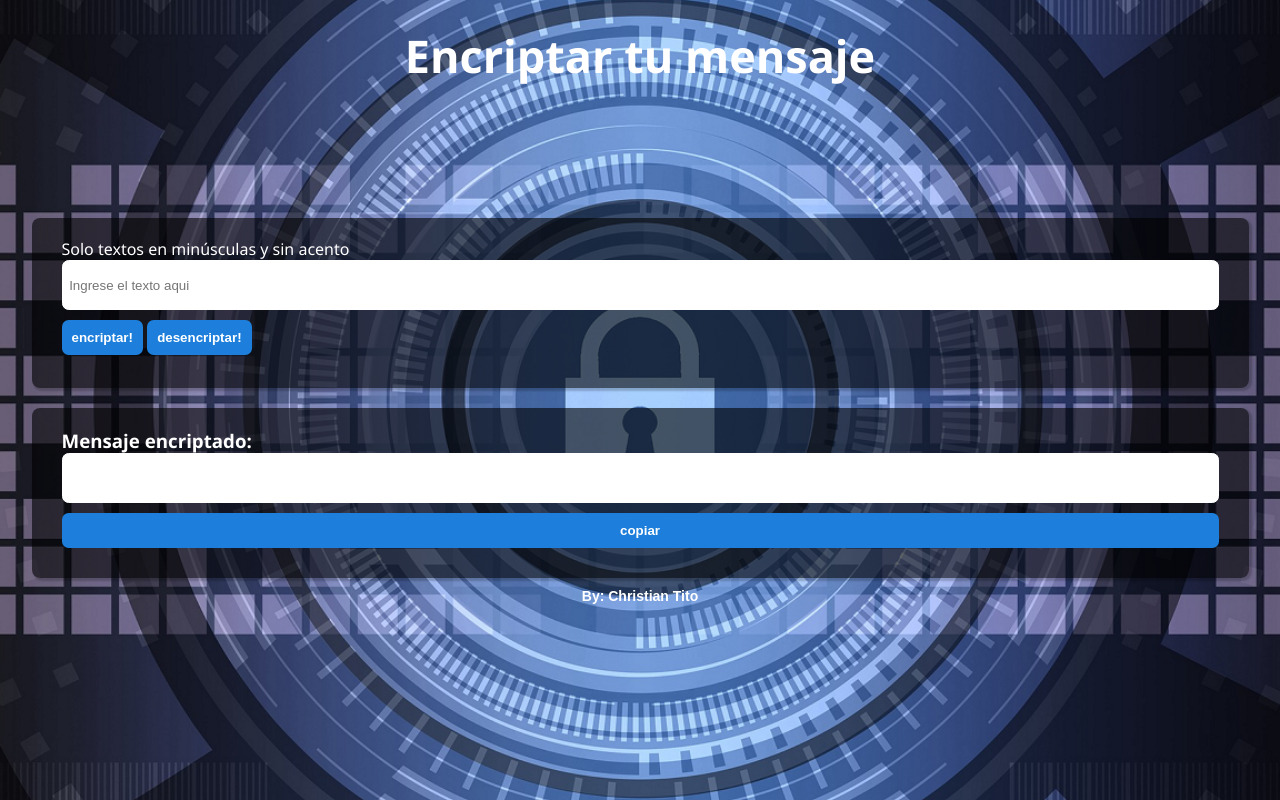
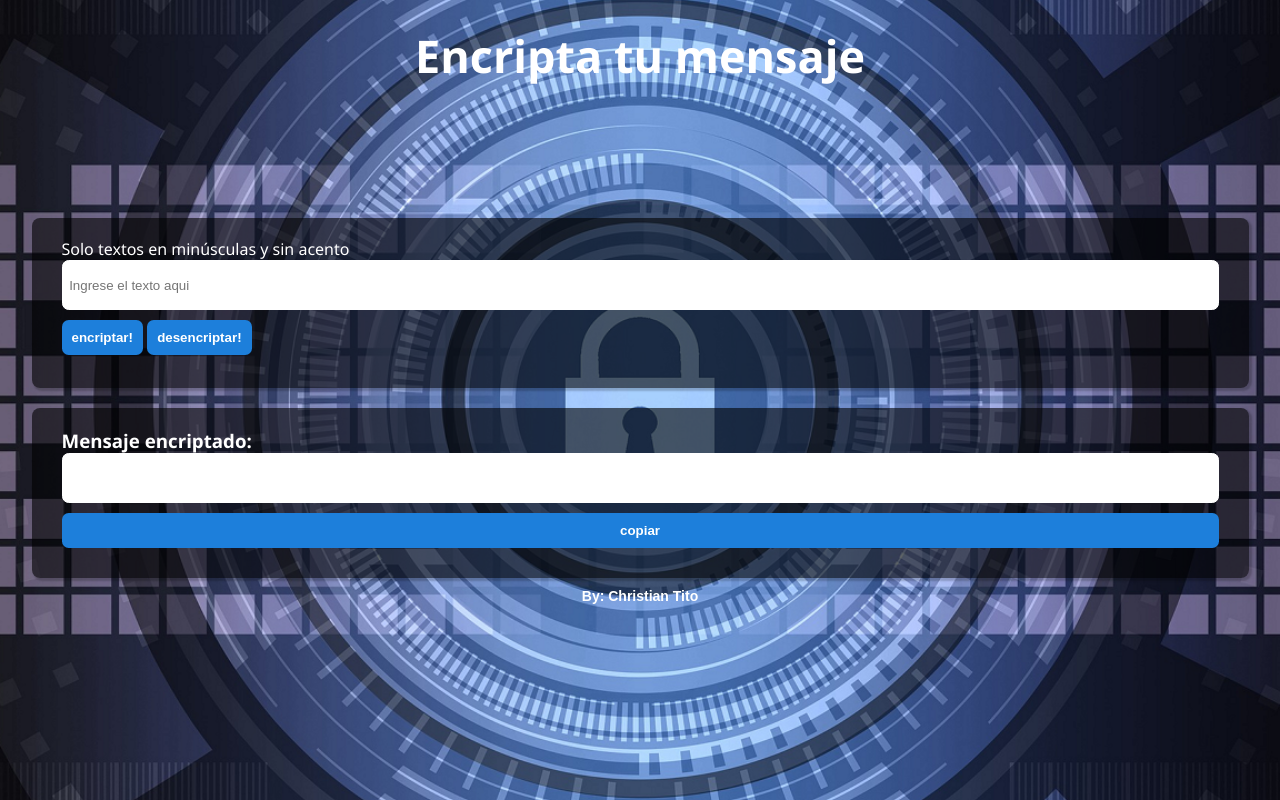
Before and after one commit to indhigo360/primerChallengeEncriptador, a plain HTML site: page index.html in a window 1280 px wide. Drawn offline with Linux system fonts and the light colour scheme.

Commit message:
Título actualizado

```diff
--- a/index.html
+++ b/index.html
@@ -8,7 +8,7 @@
   <link rel="stylesheet" href="style.css">
 </head>
 <body>
-  <h1 class="titulo">Encriptar tu mensaje</h1>
+  <h1 class="titulo">Encripta tu mensaje</h1>
 
   <main class="main">
     <section class="form box">
```
